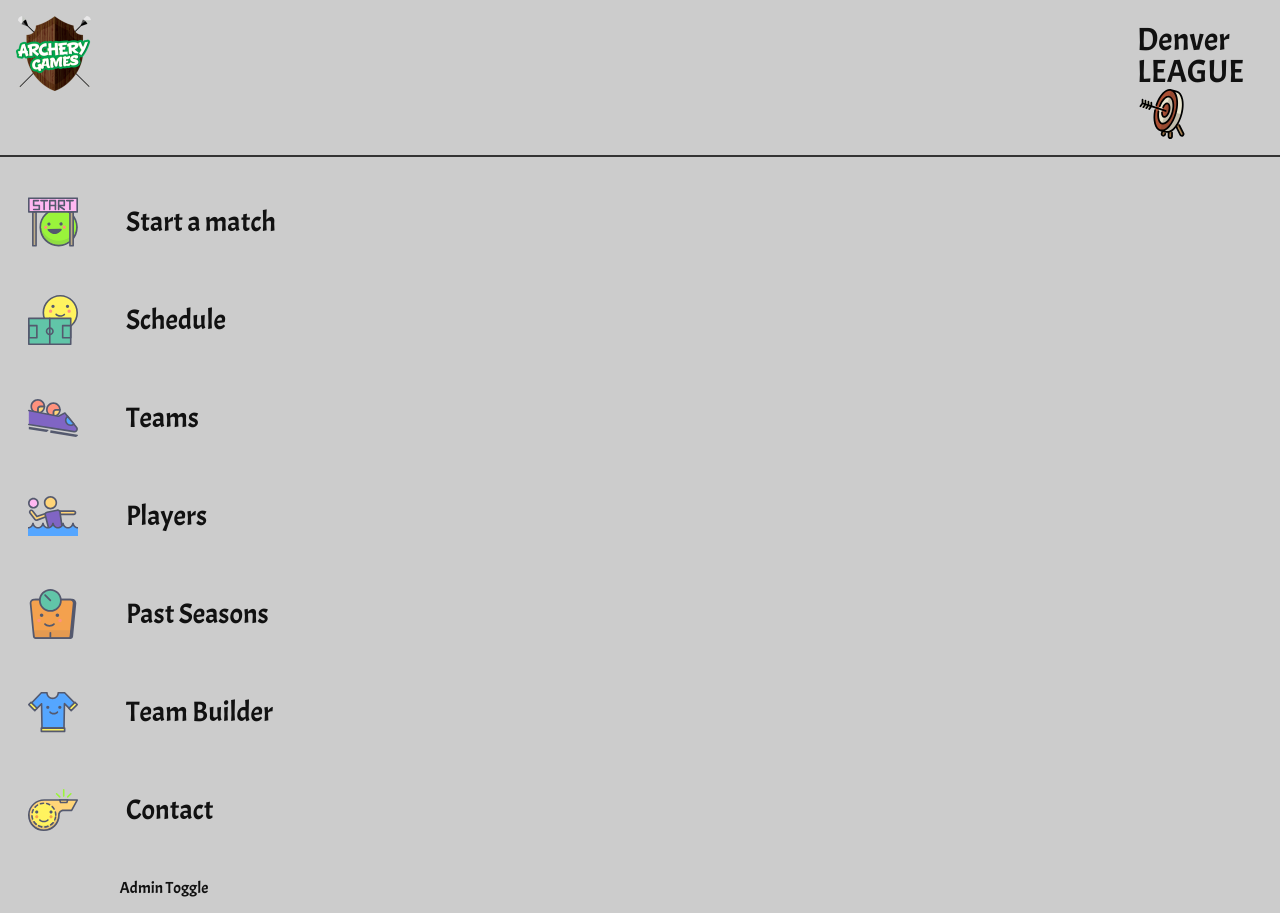
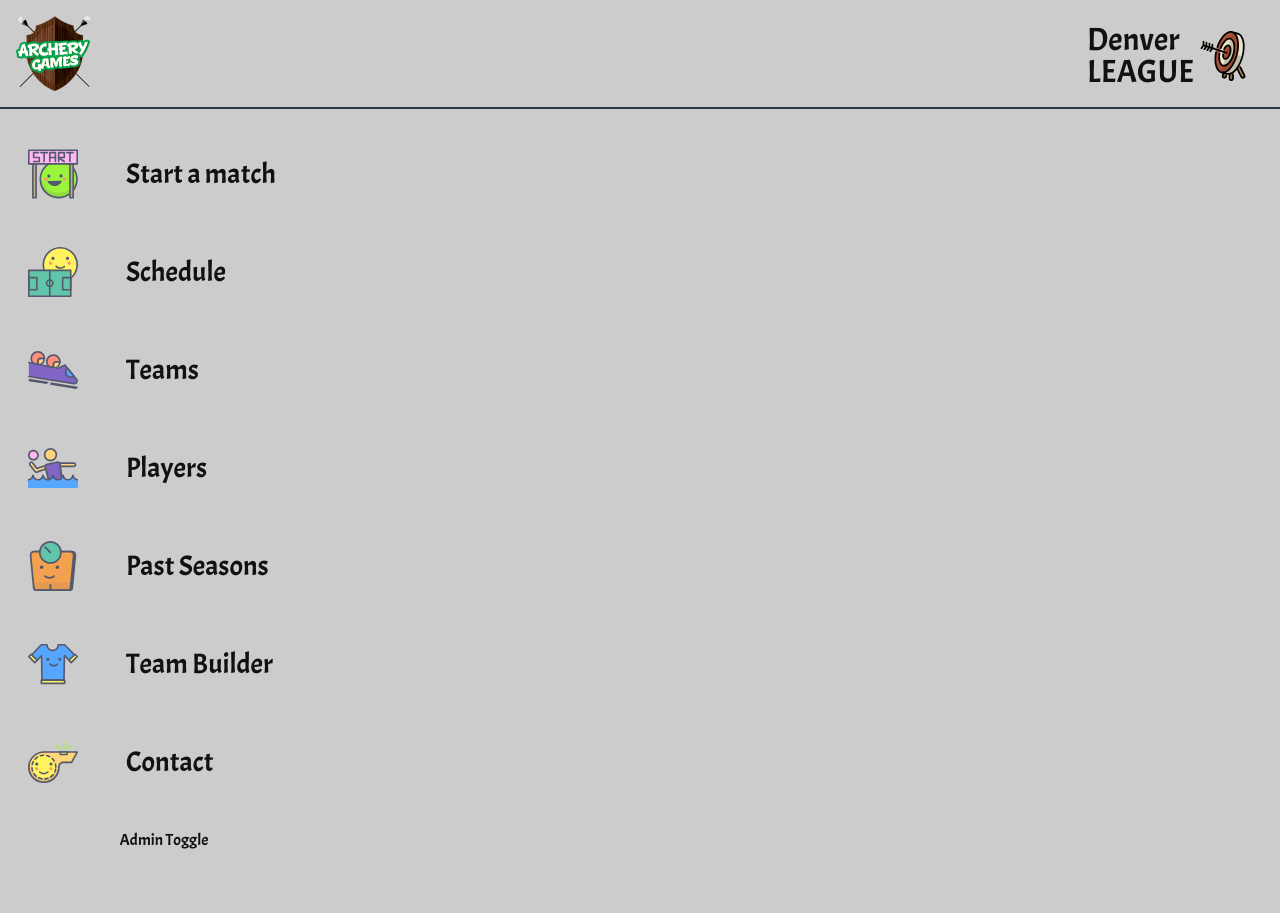
Before and after one commit to Ecksi/archery-games, a Vue app in the folder client/: page / in a window 1280 px wide. After the commit the page ends 865 px from the top, so only its background shows below. Built offline with nearby package versions, Linux system fonts and the light colour scheme.

Commit message:
Convert header styles to tailwind

```diff
--- a/client/src/components/atoms/Header.vue
+++ b/client/src/components/atoms/Header.vue
@@ -1,12 +1,14 @@
 <template>
-  <header class="header">
+  <header class="flex justify-between mb-4 pb-4 border-solid border-gray-800 border-b-2">
     <a href="https://archerygamesdenver.com/">
-      <img class="header__logo" src="../../assets/logo.png" alt="Archery Games logo" width="75" height="75">
+      <img class="ml-4 mt-4" src="../../assets/logo.png" alt="Archery Games logo" width="75" height="75">
     </a>
     <!-- This href will link back to this app -->
     <a href="">
-      <div class="header__title">
-        <h2><slot></slot> <span>League</span></h2>
+      <div class="flex mr-8 mt-6">
+        <h2 class="mr-1 leading-none text-4xl">
+          <slot></slot> <span class="block uppercase">League</span>
+        </h2>
         <img src="../../assets/img/target.svg" alt="A target with an arrow in the center" width="50">
       </div>
     </a>
@@ -23,34 +25,4 @@
   a, a:visited {
     color: #111;
   }
-
-  .header {
-    display: flex;
-    justify-content: space-between;
-    padding-bottom: 1rem;
-    margin-bottom: 16px;
-    border-bottom: 2px solid #333;
-  }
-
-  .header__logo {
-    margin-left: 1rem;
-    margin-top: 1rem;
-  }
-
-  .header__title {
-    margin-right: 2rem;
-    margin-top: 1.5rem;
-  }
-
-  .header__title h2 {
-    display: inline-block;
-    margin-right: 0.25rem;
-    font-size: 2rem;
-    line-height: 1;
-  }
-
-  .header__title span {
-    display: block;
-    text-transform: uppercase;
-  }
 </style>
```
